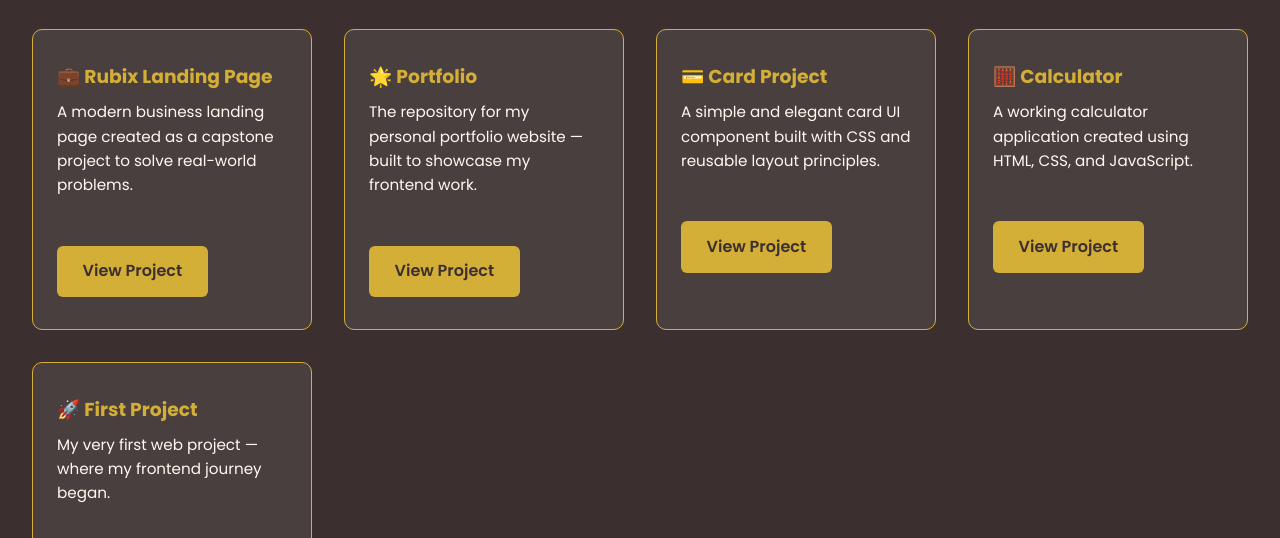
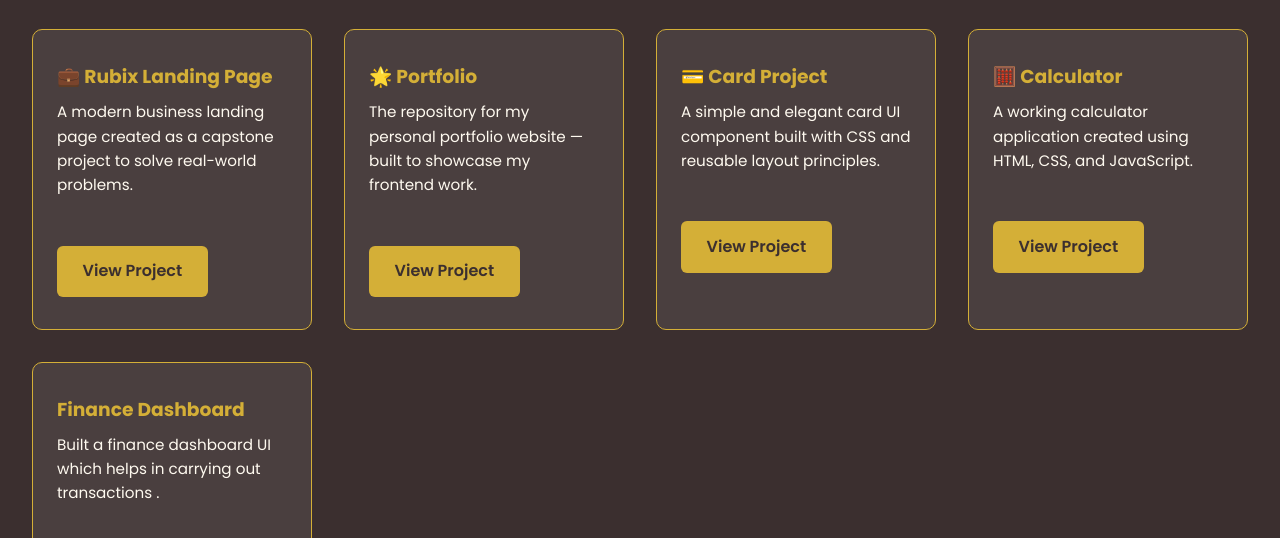
Before and after one commit to oke310/PORTFOLIO, a plain HTML site: page projects.html in a window 1280 px wide. Shown: the part 262-800 px from the top of the page. Drawn offline with Linux system fonts and the light colour scheme.

Commit message:
Updated projects

```diff
--- a/projects.html
+++ b/projects.html
@@ -75,17 +75,17 @@
             >View Project</a
           >
         </div>
-
-        <div class="project-card">
-          <h3>🚀 First Project</h3>
-          <p>My very first web project — where my frontend journey began.</p>
+   <div class="project-card">
+          <h3> Finance Dashboard</h3>
+          <p>Built a finance dashboard UI which helps in carrying out transactions  .</p>
           <a
-            href="https://github.com/oke310/First-project-"
+            href="https://github.com/oke310/PORTFOLIO"
             target="_blank"
             class="btn"
             >View Project</a
           >
         </div>
+
       </div>
     </section>
 
```
